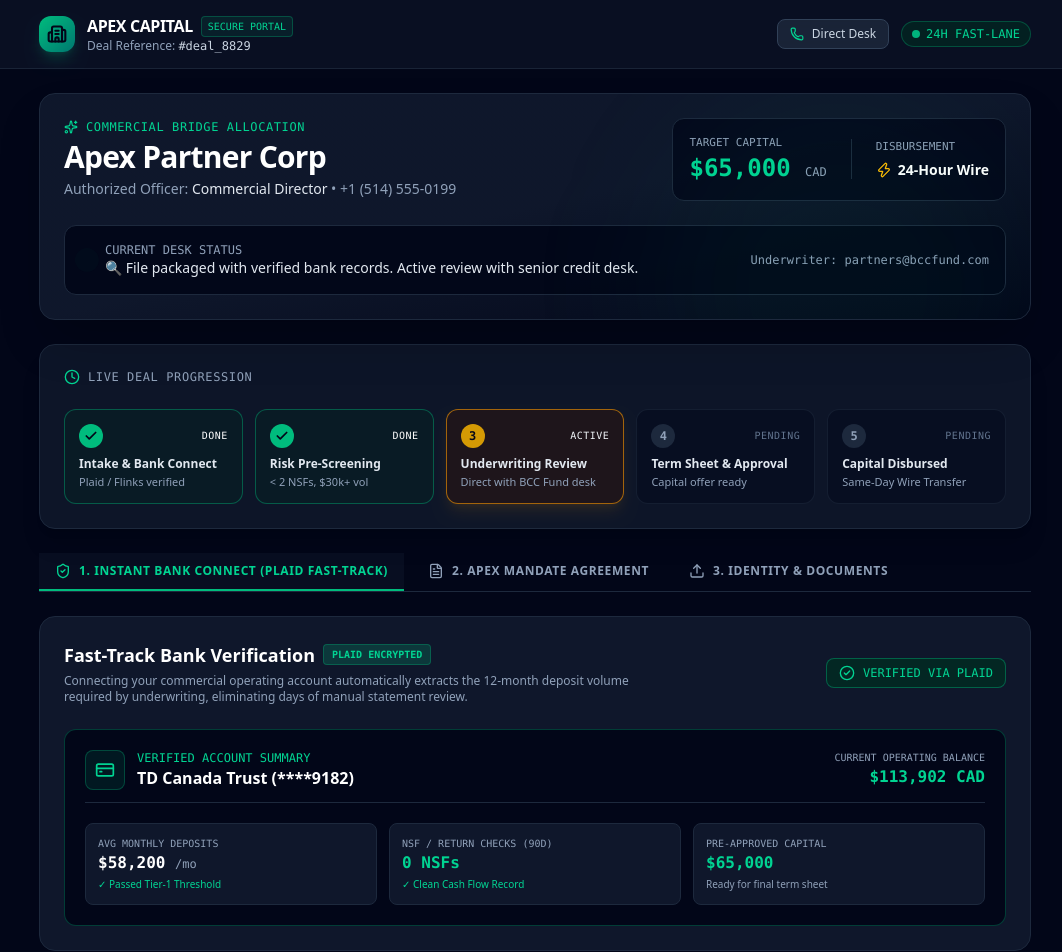
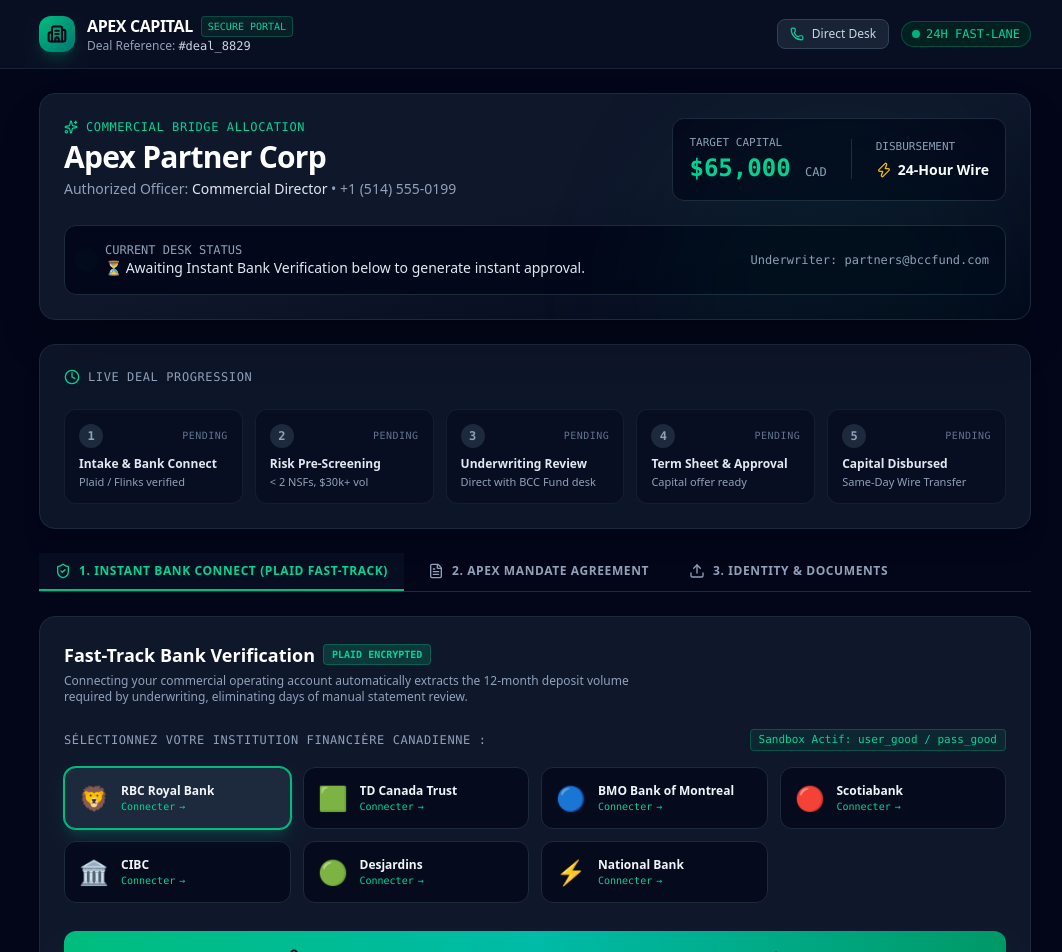
Before and after one commit to tahabensadek/apex-capital, a Next.js app: page /portal/deal_8829 in a window 1280 px wide. Shown: the top 952 px of the page, without its empty margins (105-1167 px from the left). Built offline with nearby package versions, Linux system fonts and the light colour scheme.

Commit message:
fix(portal): reset deal_8829 to bank intake and add re-launch plaid link button

```diff
--- a/data/crm_leads.json
+++ b/data/crm_leads.json
@@ -9,62 +9,17 @@
     "amountRequested": 65000,
     "monthlyRevenue": 55000,
     "useOfFunds": "Working Capital & Inventory Bridge",
-    "stage": 3,
-    "status": "UNDERWRITING_REVIEW",
+    "stage": 1,
+    "status": "AWAITING_BANK_CONNECT",
     "mandateSigned": false,
-    "plaidConnected": true,
+    "plaidConnected": false,
     "documents": [],
     "createdAt": "2026-09-17T16:39:57.770Z",
     "accountExec": {
       "name": "Apex Capital Desk",
       "phone": "+1 (514) 800-APEX",
       "email": "partners@bccfund.com"
-    },
-    "plaidData": {
-      "institution": "TD Canada Trust",
-      "accountNumber": "****9182",
-      "currentBalance": 113902,
-      "verifiedAt": "2026-09-17T16:42:15.049Z"
-    },
-    "underwriting": {
-      "decision": "APPROVED_TIER_A",
-      "headline": "APPROBATION IMMÉDIATE FAST-TRACK 24H (TIER A / GOLDEN FILE)",
-      "businessName": "Apex Contractor Inc",
-      "institution": "TD Canada Trust",
-      "metrics": {
-        "monthlyGrossRevenue": 106436,
-        "avgDailyBalance": 75972,
-        "nsfCount90Days": 0,
-        "negativeBalanceDays": 0,
-        "existingMcaDetected": [],
-        "netMonthlyCashFlow": 29801
-      },
-      "loanOffers": {
-        "conservative": 72000,
-        "recommended": 96000,
-        "aggressive": 120000
-      },
-      "terms": {
-        "termMonths": 10,
-        "estimatedFactorRate": 1.18,
-        "estimatedDailyPayment": 539.43,
-        "estimatedWeeklyPayment": 2616.17
-      },
-      "apexCommissions": {
-        "clientMandate5Percent": 4800,
-        "lenderCommission1_5Percent": 1440,
-        "totalGrossSpread": 6240
-      },
-      "riskFlags": [],
-      "strengths": [
-        "0 Stacking MCA détecté — 1ère position exclusive.",
-        "Solde de clôture quotidien solide (75,972 $ CAD).",
-        "0 NSF sur 90 jours (Historique bancaire propre)."
-      ],
-      "readyForMerchantGrowth": true
-    },
-    "offerAcceptedAt": "2026-09-17T16:41:53.078Z",
-    "updatedAt": "2026-09-17T16:41:53.130Z"
+    }
   },
   {
     "id": "APX-901",
--- a/src/app/portal/[dealId]/page.tsx
+++ b/src/app/portal/[dealId]/page.tsx
@@ -374,7 +374,10 @@
 
             {!plaidSuccess ? (
               <div className="space-y-4">
-                <p className="text-xs font-mono text-slate-400 uppercase tracking-wider">Select Your Financial Institution:</p>
+                <div className="flex items-center justify-between">
+                  <p className="text-xs font-mono text-slate-400 uppercase tracking-wider">Sélectionnez votre institution financière canadienne :</p>
+                  <span className="text-[11px] font-mono text-emerald-400 bg-emerald-500/10 px-2 py-0.5 rounded border border-emerald-500/30">Sandbox Actif: user_good / pass_good</span>
+                </div>
 
                 <div className="grid grid-cols-2 sm:grid-cols-4 gap-3">
                   {CANADIAN_BANKS.map(bank => (
@@ -384,26 +387,29 @@
                         setSelectedBank(bank.name);
                         setIsPlaidModalOpen(true);
                       }}
-                      className={`p-3 rounded-xl border text-left flex items-center space-x-3 transition-all cursor-pointer ${
+                      className={`p-3.5 rounded-xl border text-left flex items-center space-x-3 transition-all cursor-pointer hover:scale-[1.02] active:scale-[0.98] ${
                         selectedBank === bank.name
-                          ? 'bg-slate-800 border-emerald-500 shadow-md shadow-emerald-500/10'
-                          : 'bg-slate-950/60 border-slate-800 hover:border-emerald-500/50 hover:bg-slate-800/80'
+                          ? 'bg-slate-800 border-emerald-500 shadow-lg shadow-emerald-500/20 ring-1 ring-emerald-500'
+                          : 'bg-slate-950/70 border-slate-800 hover:border-emerald-500/50 hover:bg-slate-800/80'
                       }`}
                     >
-                      <span className="text-xl">{bank.logo}</span>
-                      <div>
-                        <p className="text-xs font-bold text-slate-200">{bank.name}</p>
-                        <p className="text-[10px] text-emerald-400 font-mono">Connecter ➔</p>
+                      <span className="text-2xl">{bank.logo}</span>
+                      <div className="min-w-0">
+                        <p className="text-xs font-bold text-slate-100 truncate">{bank.name}</p>
+                        <p className="text-[10px] text-emerald-400 font-mono flex items-center space-x-1">
+                          <span>Connecter</span>
+                          <span>→</span>
+                        </p>
                       </div>
                     </button>
                   ))}
                 </div>
 
-                <div className="pt-3">
+                <div className="pt-3 flex flex-col sm:flex-row gap-3">
                   <button
                     onClick={() => setIsPlaidModalOpen(true)}
                     disabled={isConnectingPlaid}
-                    className="w-full py-4 rounded-xl bg-gradient-to-r from-emerald-500 via-teal-500 to-emerald-600 hover:from-emerald-400 hover:to-teal-500 text-slate-950 font-black text-sm tracking-wide uppercase transition shadow-xl shadow-emerald-500/20 flex items-center justify-center space-x-2 cursor-pointer disabled:opacity-50"
+                    className="flex-1 py-4 rounded-xl bg-gradient-to-r from-emerald-500 via-teal-500 to-emerald-600 hover:from-emerald-400 hover:to-teal-400 text-slate-950 font-black text-sm tracking-wide uppercase transition shadow-xl shadow-emerald-500/20 flex items-center justify-center space-x-2 cursor-pointer disabled:opacity-50"
                   >
                     {isConnectingPlaid ? (
                       <>
@@ -413,7 +419,7 @@
                     ) : (
                       <>
                         <Lock className="w-4 h-4 stroke-[2.5]" />
-                        <span>Ouvrir la Fenêtre Plaid & Connecter {selectedBank}</span>
+                        <span>Ouvrir l'iframe Plaid Link & Connecter {selectedBank}</span>
                         <ArrowRight className="w-4 h-4 stroke-[2.5]" />
                       </>
                     )}
@@ -423,39 +429,48 @@
             ) : (
               /* Verified Plaid Underwriting Dashboard */
               <div className="bg-slate-950 rounded-xl border border-emerald-500/30 p-5 space-y-4">
-                <div className="flex items-center justify-between pb-3 border-b border-slate-800">
+                <div className="flex flex-col sm:flex-row sm:items-center justify-between pb-3 border-b border-slate-800 gap-3">
                   <div className="flex items-center space-x-3">
                     <div className="w-10 h-10 rounded-lg bg-emerald-500/10 border border-emerald-500/30 flex items-center justify-center text-emerald-400">
                       <CreditCard className="w-5 h-5" />
                     </div>
                     <div>
-                      <p className="text-xs font-mono text-emerald-400 uppercase">Verified Account Summary</p>
+                      <p className="text-xs font-mono text-emerald-400 uppercase">Compte Commercial Connecté & Vérifié</p>
                       <p className="text-base font-bold text-white">{deal?.plaidData?.institution || selectedBank} (****9182)</p>
                     </div>
                   </div>
-                  <div className="text-right font-mono">
-                    <p className="text-[10px] text-slate-400 uppercase">Current Operating Balance</p>
-                    <p className="text-base font-bold text-emerald-400">${(deal?.plaidData?.currentBalance || 28450).toLocaleString()} CAD</p>
+                  <div className="flex items-center space-x-3">
+                    <div className="text-right font-mono">
+                      <p className="text-[10px] text-slate-400 uppercase">Solde d'Opération Vérifié</p>
+                      <p className="text-base font-bold text-emerald-400">${(deal?.plaidData?.currentBalance || 28450).toLocaleString()} CAD</p>
+                    </div>
+                    <button
+                      onClick={() => setIsPlaidModalOpen(true)}
+                      className="px-3 py-2 rounded-lg bg-slate-800 hover:bg-slate-700 border border-slate-700 text-xs font-mono text-slate-200 transition cursor-pointer flex items-center space-x-1.5"
+                      title="Relancer le sélecteur bancaire Plaid"
+                    >
+                      <span>🔄 Changer / Reconnecter</span>
+                    </button>
                   </div>
                 </div>
 
                 <div className="grid grid-cols-1 sm:grid-cols-3 gap-3 pt-1">
                   <div className="p-3 bg-slate-900 rounded-lg border border-slate-800">
-                    <p className="text-[10px] font-mono text-slate-400 uppercase">Avg Monthly Deposits</p>
+                    <p className="text-[10px] font-mono text-slate-400 uppercase">Dépôts Mensuels Moyens</p>
                     <p className="text-base font-black text-white font-mono">$58,200 <span className="text-xs font-normal text-slate-400">/mo</span></p>
-                    <p className="text-[10px] text-emerald-400 mt-0.5">✓ Passed Tier-1 Threshold</p>
+                    <p className="text-[10px] text-emerald-400 mt-0.5">✓ Seuil Tier-A validé</p>
                   </div>
 
                   <div className="p-3 bg-slate-900 rounded-lg border border-slate-800">
-                    <p className="text-[10px] font-mono text-slate-400 uppercase">NSF / Return Checks (90d)</p>
-                    <p className="text-base font-black text-emerald-400 font-mono">0 NSFs</p>
-                    <p className="text-[10px] text-emerald-400 mt-0.5">✓ Clean Cash Flow Record</p>
+                    <p className="text-[10px] font-mono text-slate-400 uppercase">NSF / Chèques sans provision (90j)</p>
+                    <p className="text-base font-black text-emerald-400 font-mono">0 NSF</p>
+                    <p className="text-[10px] text-emerald-400 mt-0.5">✓ Historique Cash-Flow Clean</p>
                   </div>
 
                   <div className="p-3 bg-slate-900 rounded-lg border border-slate-800">
-                    <p className="text-[10px] font-mono text-slate-400 uppercase">Pre-Approved Capital</p>
-                    <p className="text-base font-black text-emerald-400 font-mono">${(deal?.amountRequested || 65000).toLocaleString()}</p>
-                    <p className="text-[10px] text-slate-400 mt-0.5">Ready for final term sheet</p>
+                    <p className="text-[10px] font-mono text-slate-400 uppercase">Capital Pré-Approuvé</p>
+                    <p className="text-base font-black text-emerald-400 font-mono">${(deal?.amountRequested || 65000).toLocaleString()} CAD</p>
+                    <p className="text-[10px] text-slate-400 mt-0.5">Prêt pour term sheet final</p>
                   </div>
                 </div>
               </div>
```
